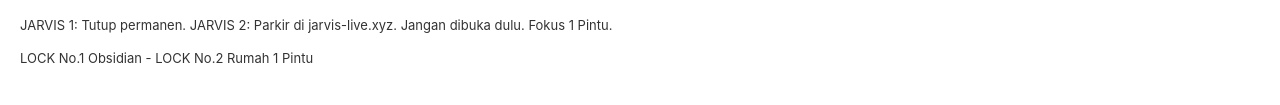
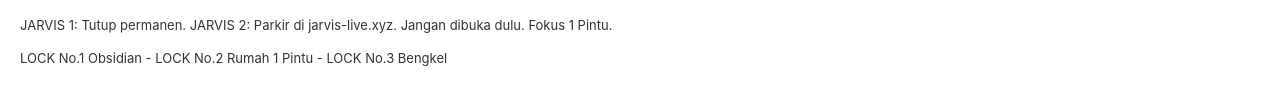
Before and after one commit to syafrilstory-glitch/1-pintu-bos-syafril, a plain HTML site: page index.html in a window 1280 px wide. Shown: the part 613-718 px from the top of the page. Drawn offline with Linux system fonts and the light colour scheme.

Commit message:
Add LOCK No.3 Bengkel to the index.html

```diff
--- a/index.html
+++ b/index.html
@@ -40,6 +40,6 @@ Tugas: Tangkap paste trigger Bos, eksekusi nyata di VPS Permanen<br>
 </div>
 <button onclick="window.open('https://github.com/syafrilstory-glitch/1-pintu-bos-syafril','_blank')">Buka GitHub Repo</button>
 <p class="small">JARVIS 1: Tutup permanen. JARVIS 2: Parkir di jarvis-live.xyz. Jangan dibuka dulu. Fokus 1 Pintu.</p>
-<p class="small">LOCK No.1 Obsidian - LOCK No.2 Rumah 1 Pintu</p>
+<p class="small">LOCK No.1 Obsidian - LOCK No.2 Rumah 1 Pintu - LOCK No.3 Bengkel</p>
 </body>
 </html>
```
